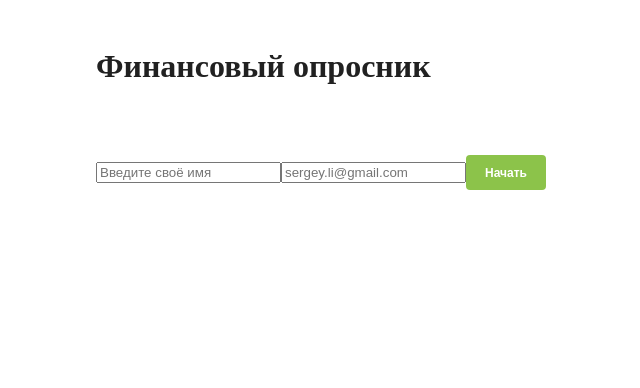
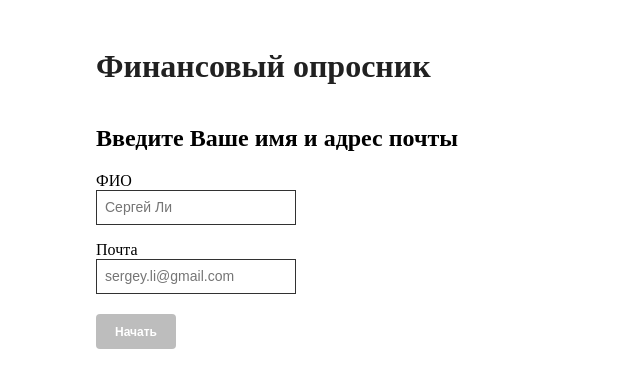
Before and after one commit to PinCatS/questionnaire, an Angular app: page / in a window 1280 px wide. Shown: the top 388 px of the page, without its empty margins (184-824 px from the left). Built offline with nearby package versions, Linux system fonts and the light colour scheme.

Commit message:
feat: Add validation of user input

```diff
--- a/src/app/app.component.css
+++ b/src/app/app.component.css
@@ -6,7 +6,7 @@
 
 .app__header {
   margin: 0 auto;
-  margin-bottom: 20px;
+  margin-bottom: 40px;
   color: #212121;
   font-size: 32px;
   font-weight: bold;
--- a/src/app/welcome/welcome.component.css
+++ b/src/app/welcome/welcome.component.css
@@ -1,10 +1,73 @@
 .quest {
   margin: 0;
-  padding: 50px 0 0 0;
+  padding: 0;
 }
 
-.from-input {
+.quest__input-label {
+  display: block;
+  margin-top: 16px;
+}
+
+.quest__input-label:first-of-type {
+  margin-top: 0;
+}
+
+.quest__header {
+  margin: 0 0 20px 0;
+  font-weight: bold;
+  font-size: 24px;
+}
+
+.quest__user-info {
+  margin: 0 0 20px 0;
+  padding: 0;
+  border: 0;
+  min-width: 150px;
+  max-width: 200px;
+}
+
+.form-input {
+  display: block;
+  width: 100%;
+  box-sizing: border-box;
+  padding: 8px;
+  border: 0;
+  border: 1px solid #323232;
+  font-weight: normal;
+  font-size: 14px;
+  line-height: 17px;
+  color: #000;
+}
+
+.form-input:last-of-type {
+  margin-bottom: 0;
+}
+
+.form-input:focus {
+  outline-color: #323232;
 }
 
 .quest__input-error {
+  display: block;
+  margin: 5px 0 0;
+  font-weight: normal;
+  font-size: 14px;
+  color: #a94442;
 }
+
+.quest__input-error_hidden {
+  display: none;
+}
+
+.quest__input-error:last-of-type {
+  margin: 5px 0 0;
+}
+
+.form-input:focus.ng-valid[required],
+.ng-valid.required {
+  outline-color: #8bc34a;
+}
+
+.form-input:focus.ng-invalid:not(form) {
+  outline-color: #a94442;
+}
--- a/src/app/welcome/welcome.component.html
+++ b/src/app/welcome/welcome.component.html
@@ -1,18 +1,32 @@
 <div class="quest">
   <form #f="ngForm" (ngSubmit)="onSubmit(f.value)">
+    <h2 class="quest__header">Введите Ваше имя и адрес почты</h2>
+    <fieldset class="quest__user-info">
+      <label class="quest__input-label" for="user-name">ФИО</label>
       <input
+        id="user-name"
         type="text"
         class="form-input"
         name="user-name"
-      placeholder="Введите своё имя"
+        placeholder="Сергей Ли"
         minlength="2"
         maxlength="40"
         required
         ngModel
+        #userNameInput="ngModel"
       />
-    <span class="quest__input-error quest__input-error_name_user-name"></span>
+      <span
+        class="quest__input-error"
+        [ngClass]="{
+          'quest__input-error_hidden':
+            userNameInput.valid || userNameInput.pristine
+        }"
+        >Обязательное поле. Минимум 2 символа.</span
+      >
+      <label class="quest__input-label" for="user-mail">Почта</label>
       <input
-      type="mail"
+        id="user-mail"
+        type="email"
         class="form-input"
         name="mail"
         placeholder="sergey.li@gmail.com"
@@ -20,8 +34,19 @@
         maxlength="40"
         required
         ngModel
+        #mailInput="ngModel"
       />
-    <span class="quest__input-error quest__input-error_name_mail"></span>
-    <button type="submit" class="button">Начать</button>
+      <span
+        [ngClass]="{
+          'quest__input-error_hidden':
+            userNameInput.valid || userNameInput.pristine
+        }"
+        class="quest__input-error"
+        >Обязательное поле.</span
+      >
+    </fieldset>
+    <button type="submit" class="button" [disabled]="!f.form.valid">
+      Начать
+    </button>
   </form>
 </div>
--- a/src/styles.css
+++ b/src/styles.css
@@ -20,3 +20,7 @@
 .button:visited {
   outline: none;
 }
+
+.button:disabled {
+  background-color: #bdbdbd;
+}
```
Also changed, not shown: src/app/welcome/welcome.component.ts (+13 -12 lines). Lines whose indentation alone changed are shown as unchanged.
